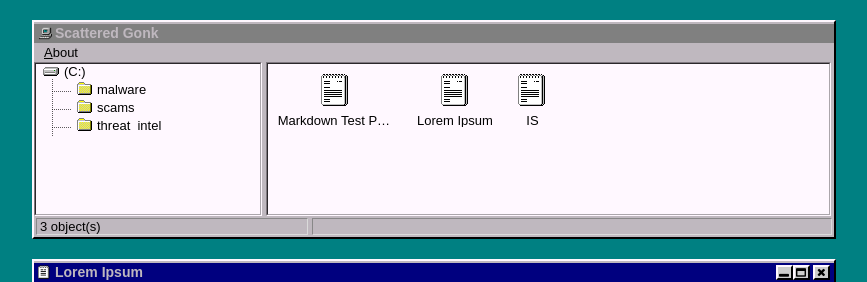
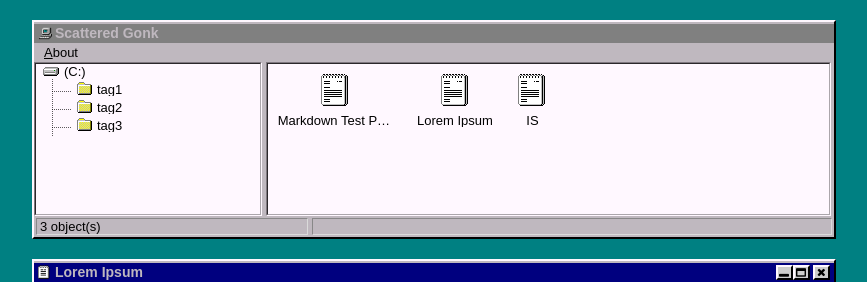
Before and after one commit to scattered-gonk/scattered-gonk.github.io, a Jekyll site: the page built from _posts/2017-08-31-lorem-ipsum.md, in a window 1280 px wide. Shown: the top 282 px of the page, without its empty margins (206-1073 px from the left). Built offline with Jekyll 4.4.1, drawn with Linux system fonts in a browser that asks for light colours.

Commit message:
Updated files

```diff
--- a/_posts/2017-08-30-is.md
+++ b/_posts/2017-08-30-is.md
@@ -4,7 +4,7 @@ title:  "IS"
 date:   2017-08-30
 description: "qwerty"
 author: "ScatteredGonk"
-tags: scams
+tags: tag1
 ---
 
 A friend of mine and I received a message from the IRS at nearly the same time.
--- a/_posts/2017-08-31-lorem-ipsum.md
+++ b/_posts/2017-08-31-lorem-ipsum.md
@@ -1,7 +1,7 @@
 ---
 layout: default
 title: "Lorem Ipsum"
-tags: malware
+tags: tag2
 ---
 
 ## Lorem Ipsum
--- a/_posts/2017-09-16-markdown-test-page.md
+++ b/_posts/2017-09-16-markdown-test-page.md
@@ -1,7 +1,7 @@
 ---
 layout: default
 title: "Markdown Test Page"
-tags: threat_intel
+tags: tag3
 ---
 
 ## Source: [Markdown Test Page](https://github.com/fullpipe/markdown-test-page)
```
